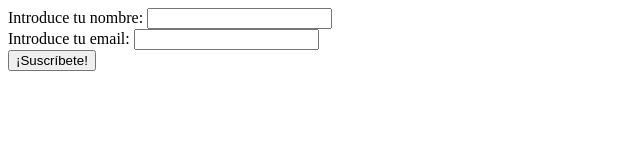
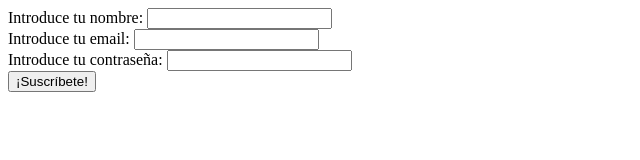
Before and after one commit to Matias486/bootcampjs, a plain HTML site: page intro-html/formularios.html in a window 1280 px wide. Shown: the whole page, without its empty margins (0-640 px from the left). Drawn offline with Linux system fonts and the light colour scheme.

Commit message:
actualizando

```diff
--- a/intro-html/formularios.html
+++ b/intro-html/formularios.html
@@ -18,9 +18,12 @@
             <label for="email">Introduce tu email:</label>
             <input type="email" id="email" name="email" required />
         </div>
+        <label for="user-password">Introduce tu contraseña:</label>
+        <input type="password" name="user_pwd" id="user-password" />
         <div class="formulario-ejemplo">
             <input type="submit" value="¡Suscríbete!" />
         </div>
+
     </form>
  </body>
 
```
